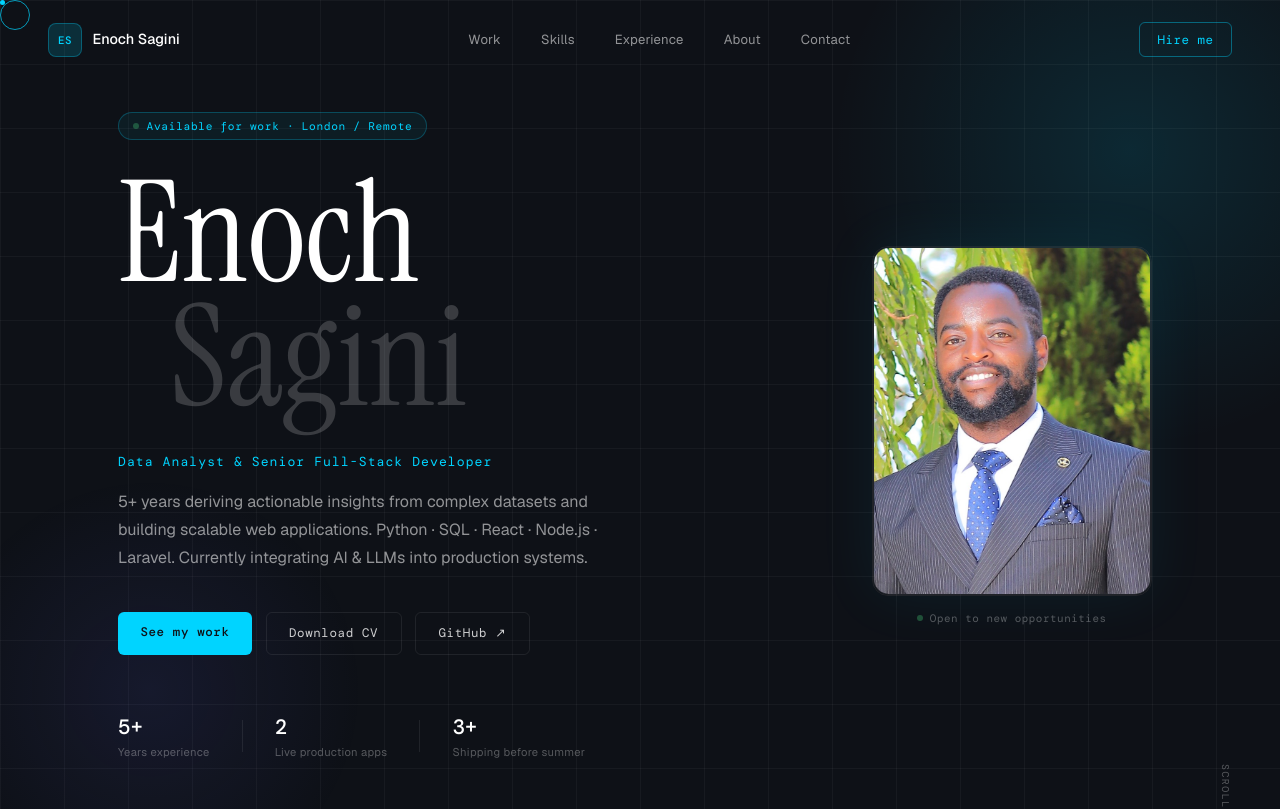
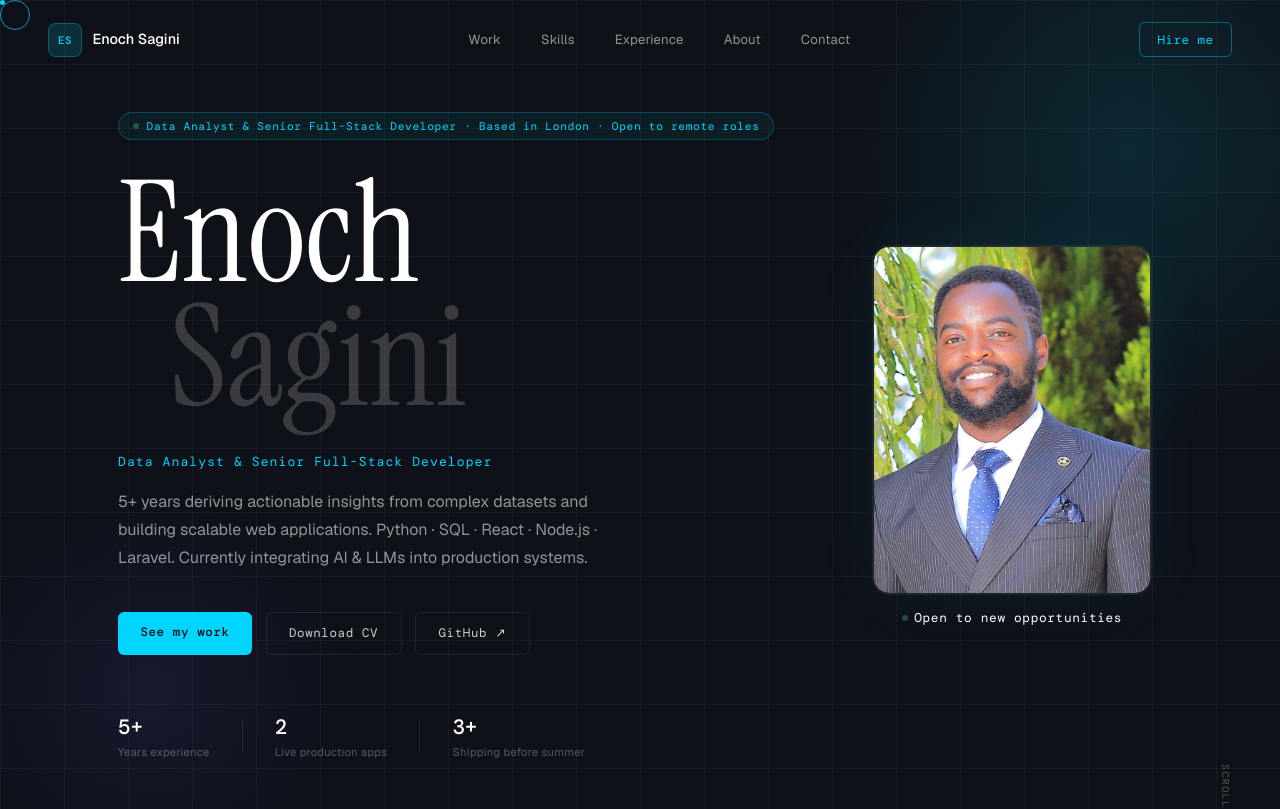
Before and after one commit to IamSagini/sagini-portfolio, a React (Vite) app: page / in a window 1280 px wide. Shown: the top 809 px of the page. Built offline with nearby package versions, Linux system fonts and the light colour scheme.

Commit message:
Update badge, open to new opportunities visibility, clean deploy

```diff
--- a/src/App.jsx
+++ b/src/App.jsx
@@ -198,7 +198,7 @@ export default function App() {
           <div className="hero__left">
             <div className="hero__badge">
               <span className="hero__badge-dot" />
-              Available for work · London / Remote
+              Data Analyst & Senior Full-Stack Developer · Based in London · Open to remote roles
             </div>
             <h1 className="hero__headline">
               <span className="hero__line-1">Enoch</span>
--- a/src/index.css
+++ b/src/index.css
@@ -290,11 +290,11 @@ body {
   color: var(--white-30); text-align: center; padding: 0 1.5rem;
   letter-spacing: 0.04em;
 }
-.hero__online {
+ .hero__online {
   margin-top: 1rem;
   display: inline-flex; align-items: center; gap: 0.4rem;
-  font-family: var(--font-mono); font-size: 0.68rem;
-  color: var(--white-30); letter-spacing: 0.05em;
+  font-family: var(--font-mono); font-size: 0.8rem;
+  color: var(--white); letter-spacing: 0.05em;
 }
 
 @keyframes fadeUp {
@@ -565,13 +565,12 @@ body {
   color: var(--white); letter-spacing: 0.04em;
   backdrop-filter: blur(2px);
 }
-.hero__online {
+ .hero__online {
   margin-top: 0.85rem;
   display: inline-flex; align-items: center; gap: 0.4rem;
-  font-family: var(--font-mono); font-size: 0.68rem;
-  color: var(--white-30); letter-spacing: 0.05em;
+  font-family: var(--font-mono); font-size: 0.8rem;
+  color: var(--white); letter-spacing: 0.05em;
 }
-
 /* ── AI BANNER ── */
 .ai-banner {
   background: linear-gradient(90deg, rgba(0,212,255,0.08) 0%, rgba(99,102,241,0.08) 100%);
```
Also changed, not shown: 6 other files (tests, documents, lock files or other folders).
